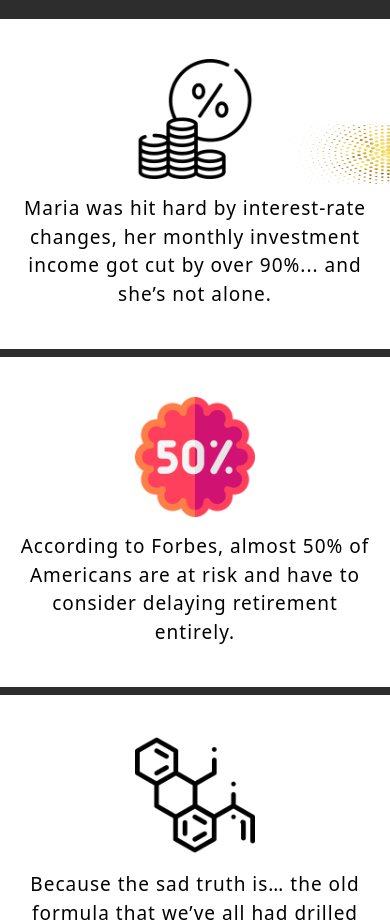
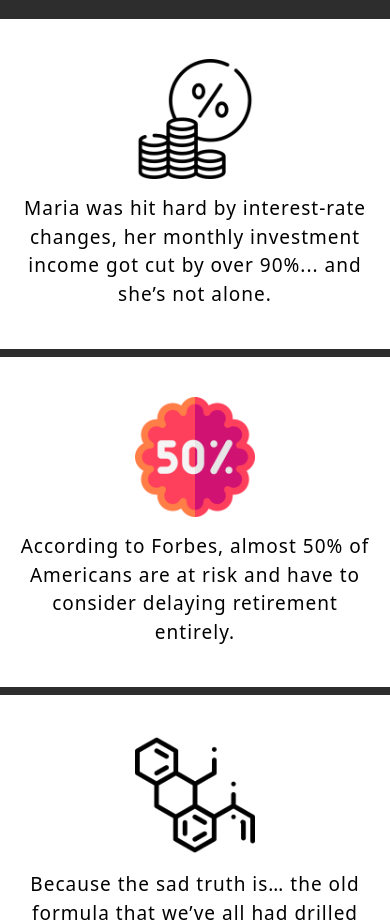
Before and after one commit to webworld420/Simple-big, a plain HTML site: page index.html in a window 390 px wide. Shown: the part 2060-2984 px from the top of the page. Drawn offline with nearby package versions, Linux system fonts and the light colour scheme.

Commit message:
Add files via upload

```diff
--- a/Responsive.css
+++ b/Responsive.css
@@ -122,8 +122,7 @@
         height: 60px;
         position: absolute;
         top: 13.5%;
-        right: 0%;
-        transform: translate(180deg);
+        display: none;
     }
     .safty{
         margin: 8px 0;
```
